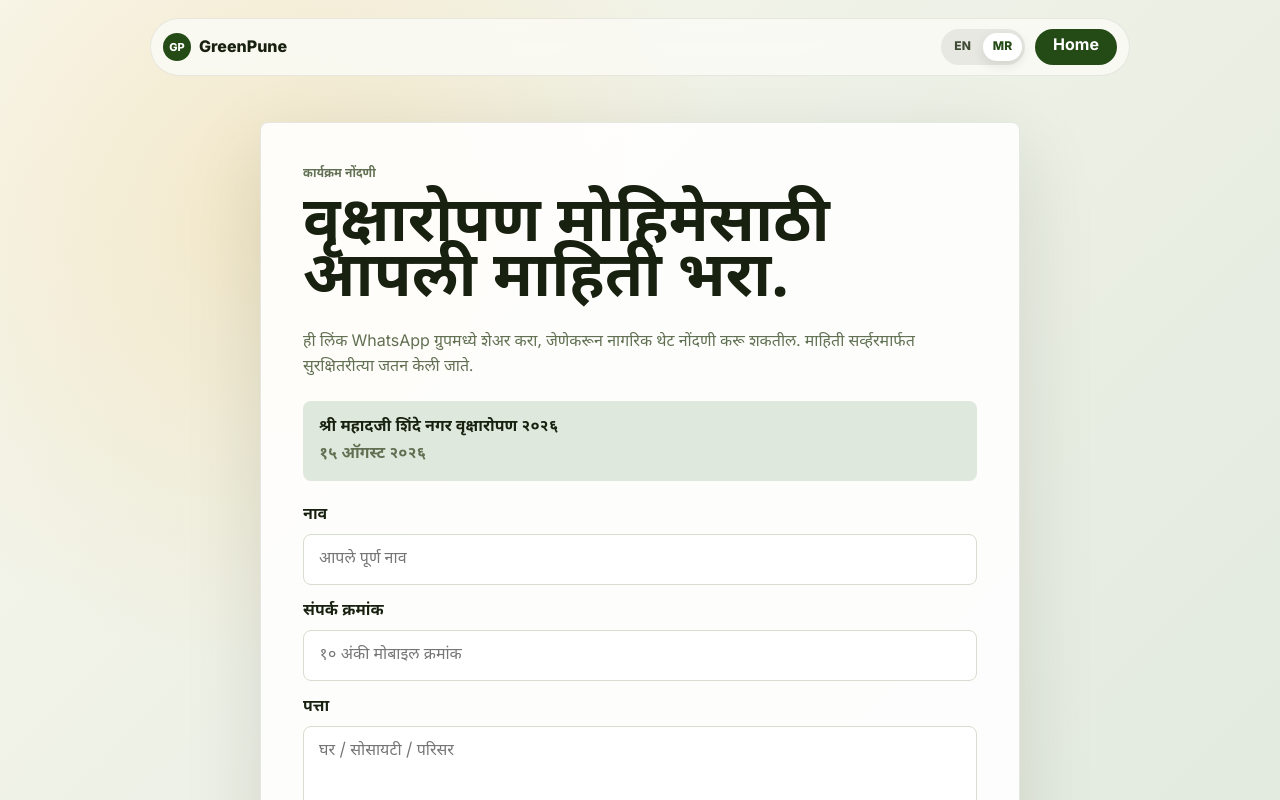
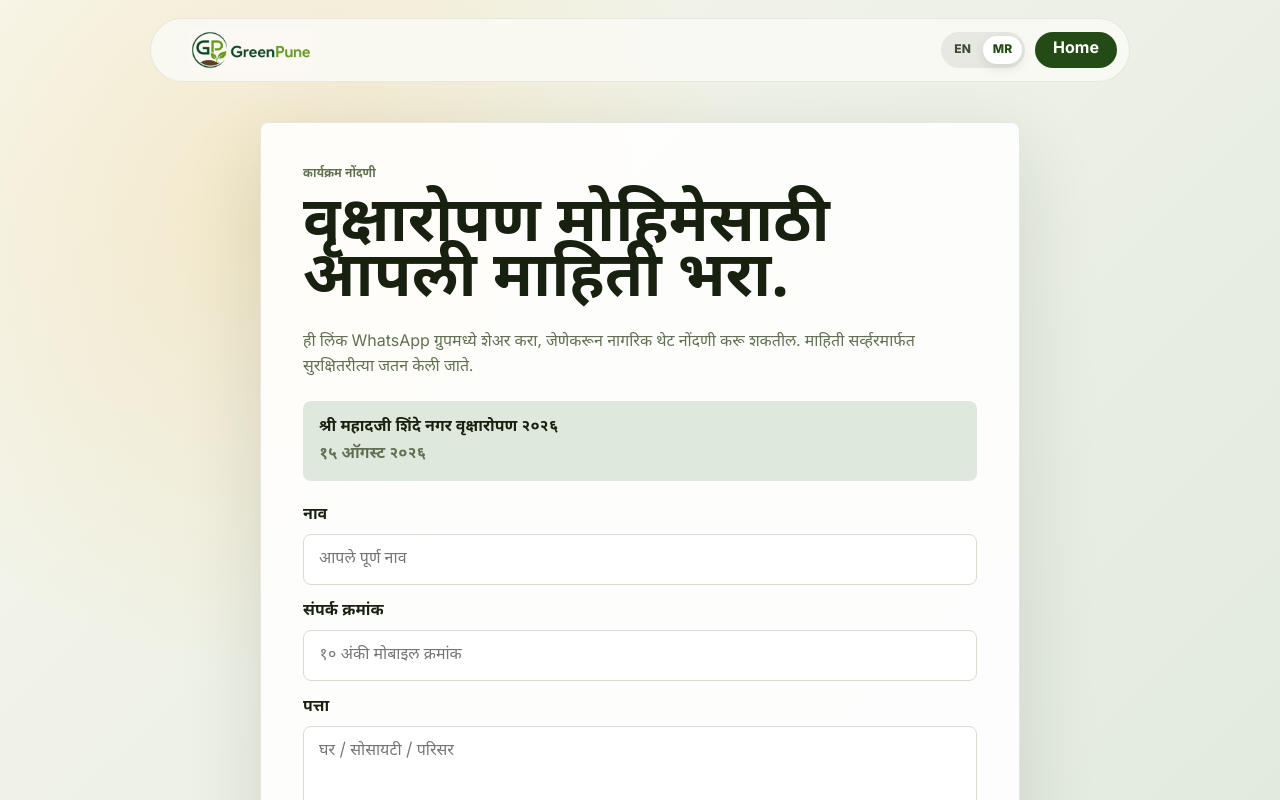
Before and after one commit to DarshanChoudhari2022/GreenPune, a Next.js app: page /register in a window 1280 px wide. Shown: the top 800 px of the page. Built offline with nearby package versions, Linux system fonts and the light colour scheme.

Commit message:
Use GreenPune logo in site header

```diff
--- a/app/globals.css
+++ b/app/globals.css
@@ -82,6 +82,13 @@ footer {
 .brand {
   font-weight: 800;
   gap: 8px;
+}
+
+.brand-logo {
+  display: block;
+  height: 42px;
+  object-fit: contain;
+  width: 176px;
 }
 
 .brand-mark {
@@ -804,6 +811,11 @@ footer a {
     display: none;
   }
 
+  .brand-logo {
+    height: 34px;
+    width: 136px;
+  }
+
   .language-toggle button {
     padding: 7px 8px;
   }
--- a/app/register/register-client.tsx
+++ b/app/register/register-client.tsx
@@ -1,6 +1,7 @@
 "use client";
 
 import Link from "next/link";
+import Image from "next/image";
 import { useState } from "react";
 import { currentEvent } from "@/lib/events";
 import { content, type Language } from "@/lib/site-content";
@@ -42,8 +43,14 @@ export function RegisterClient() {
     <main className={`register-page lang-${lang}`}>
       <nav className="topbar register-topbar" aria-label="Registration navigation">
         <Link className="brand" href="/">
-          <span className="brand-mark">GP</span>
-          <span>GreenPune</span>
+          <Image
+            alt="GreenPune"
+            className="brand-logo"
+            height={42}
+            priority
+            src="/images/greenpune-logo.png"
+            width={176}
+          />
         </Link>
         <div className="nav-actions">
           <LanguageToggle lang={lang} setLang={setLang} />
```
Also changed, not shown: app/home-client.tsx (+8 -2 lines), public/images/greenpune-logo.png (added).
